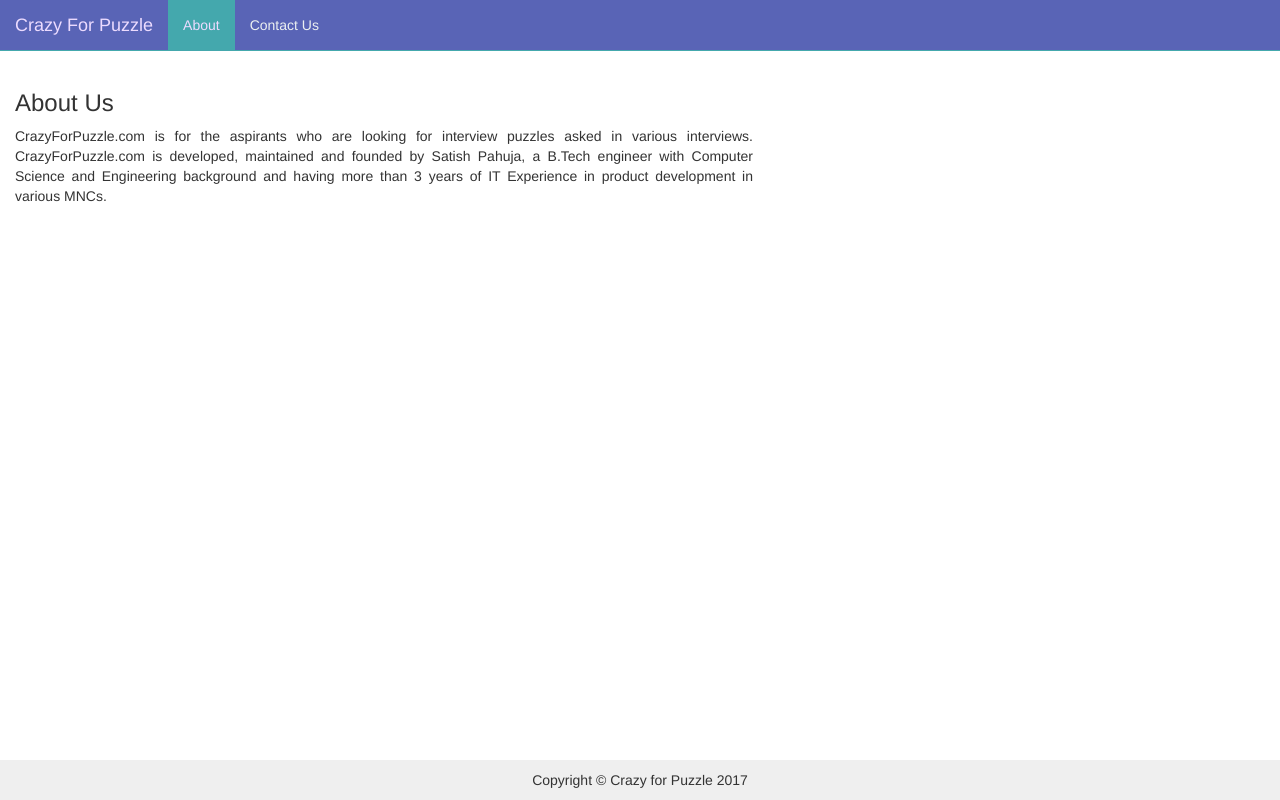
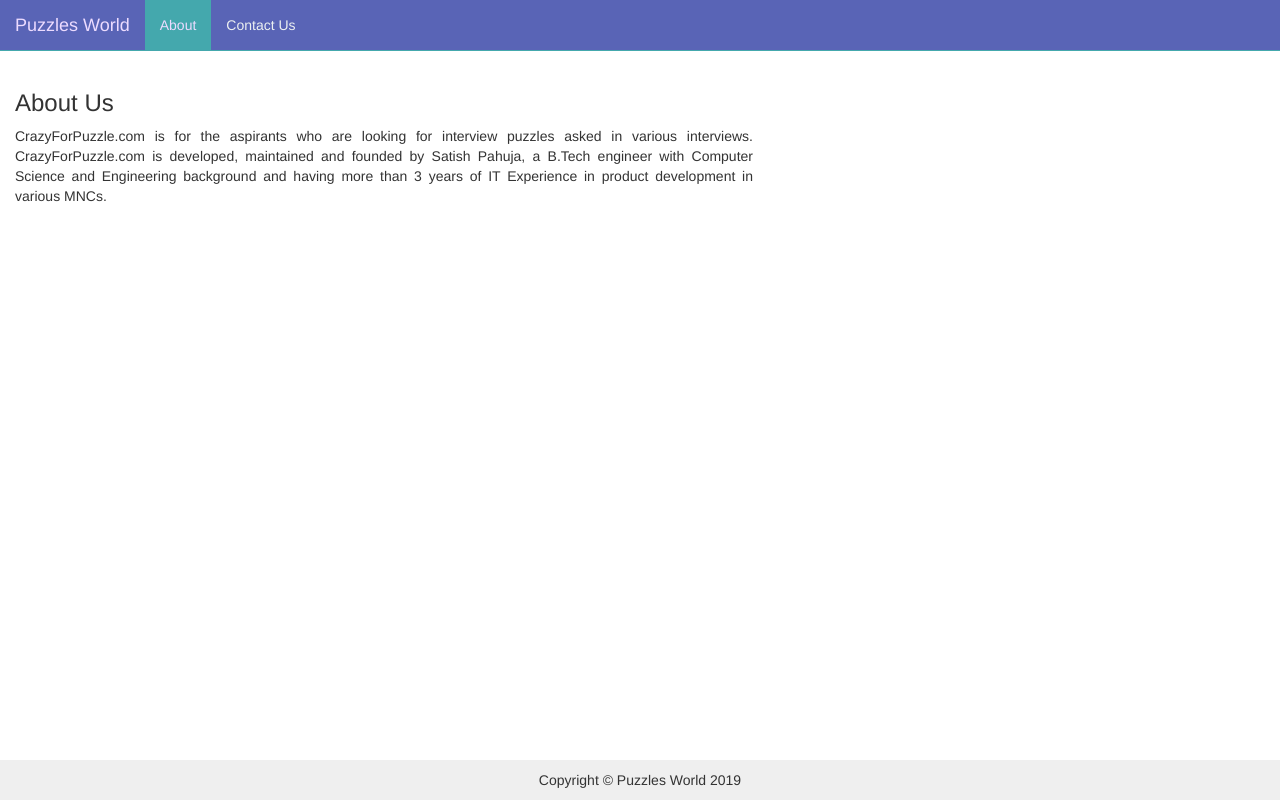
Before and after one commit to satishpahuja/puzzle-world, a website: page webapp/about.html in a window 1280 px wide. Drawn offline with Linux system fonts and the light colour scheme.

Commit message:
Correcting puzzle

```diff
--- a/webapp/public/html/footer.html
+++ b/webapp/public/html/footer.html
@@ -1,3 +1,3 @@
 <div class="footer">
-    <p>Copyright &copy; Crazy for Puzzle 2017</p>
+    <p>Copyright &copy; Puzzles World 2019</p>
 </div>
--- a/webapp/public/html/navbar.html
+++ b/webapp/public/html/navbar.html
@@ -7,7 +7,7 @@
                <span class="icon-bar"></span>
                <span class="icon-bar"></span>
             </button>
-            <a class="navbar-brand" href="/">Crazy For Puzzle</a>
+            <a class="navbar-brand" href="/">Puzzles World</a>
        </div>
        <div class="collapse navbar-collapse" id="navigationbar">
            <ul class="nav navbar-nav">
```
